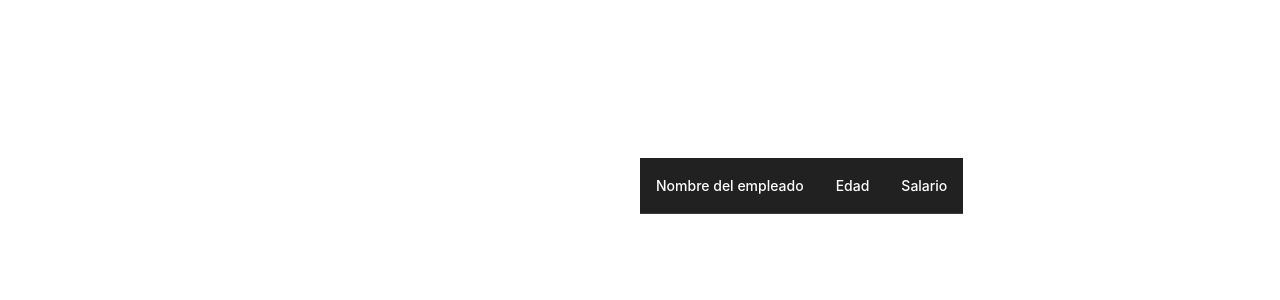
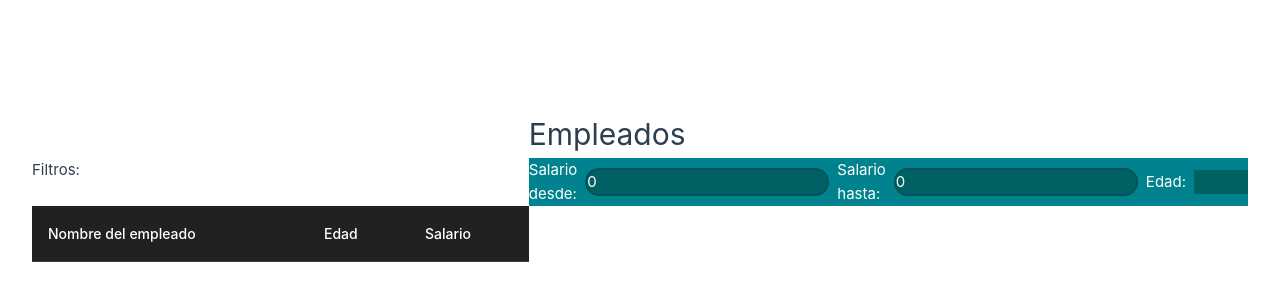
Before and after one commit to DiegoGutierrezDev/OvertekTest, a Vue app: page / in a window 1280 px wide. Shown: the part 214-514 px from the top of the page. Built offline with nearby package versions, Linux system fonts and the light colour scheme.

Commit message:
Filters finished

```diff
--- a/src/App.vue
+++ b/src/App.vue
@@ -4,7 +4,6 @@ import { RouterLink, RouterView } from 'vue-router'
 
 <template>
   <header>
-
     <div class="wrapper">
       <nav>
       </nav>
--- a/src/views/HomeView.vue
+++ b/src/views/HomeView.vue
@@ -1,4 +1,28 @@
-    <template>
+<template>
+      <h1>Empleados</h1>
+      <p>Filtros:</p>
+      <div class="bg-cyan-darken-3 d-flex align-md-center">
+
+        <span class="mr-2">
+          Salario desde:
+        </span>
+          <input type="number" v-model="from" class="text-white border-md rounded-pill mr-2  bg-cyan-darken-4" />
+
+          <span class="mr-2">
+            Salario hasta:
+          </span>
+            <input type="number" v-model="to" class="text-white border-md rounded-pill mr-2  bg-cyan-darken-4" />
+
+          <span class="mr-2">
+            Edad:
+          </span>
+
+        <select class="d-flex text-white bg-cyan-darken-4" v-model="selected" label="Edad" :items="ages">
+          <option v-for="age in ages" :value="age.value">
+              {{ age.text }}
+          </option>
+        </select>
+      </div>
     <v-table theme="dark">
       <thead>
         <tr>
@@ -15,7 +39,7 @@
       </thead>
       <tbody>
         <tr
-          v-for="item in desserts"
+          v-for="employee in employees"
           :key="item.name"
         >
           <td>{{ employee.name }}</td>
@@ -26,5 +50,23 @@
     </v-table>
 </template>
 
-<script setup>
+<script>
+export default {
+  data() {
+    return {
+      from: 0,
+      to: 0,
+      selected: 'A',
+      ages: [
+        { text: '30 - 35', value: '1' },
+        { text: '35 - 40', value: '2' },
+        { text: '40 - 45', value: '3' },
+        { text: '45 - 50', value: '3' },
+        { text: '50 - 55', value: '3' },
+        { text: '55 - 60', value: '3' },
+      ],
+      employees: []
+    }
+  }
+}
 </script>
```
